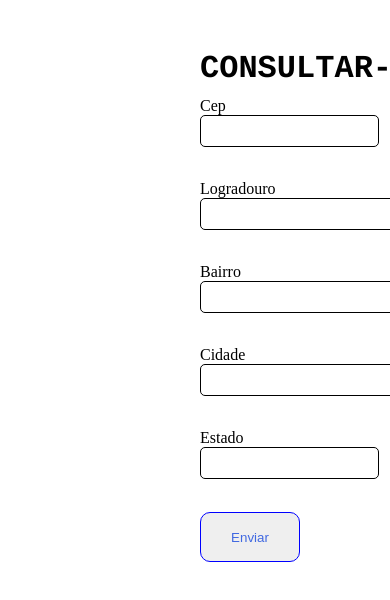
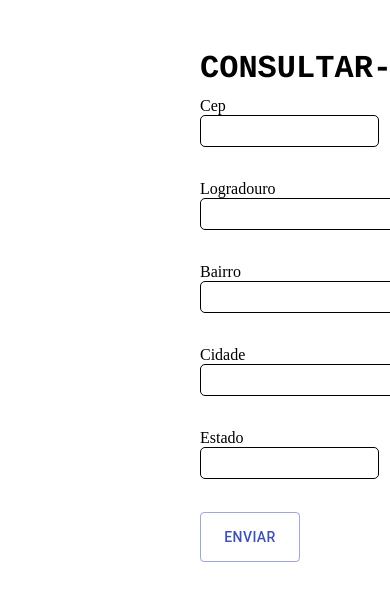
Before and after one commit to FERREIRAASGARUK/Consultar-cep, a React (Create React App) app: page / in a window 390 px wide. Shown: the top 600 px of the page. Built offline with nearby package versions, Linux system fonts and the light colour scheme.

Commit message:
aplicando responsividade

```diff
--- a/package.json
+++ b/package.json
@@ -3,6 +3,7 @@
   "version": "0.1.0",
   "private": true,
   "dependencies": {
+    "@material-ui/core": "^4.11.4",
     "@testing-library/jest-dom": "^5.11.4",
     "@testing-library/react": "^11.1.0",
     "@testing-library/user-event": "^12.1.10",
--- a/src/App.js
+++ b/src/App.js
@@ -1,44 +1,46 @@
-import './App.css';
-import { Formik, Field, Form, ErrorMessage } from 'formik';
-import React, { useEffect, useState } from 'react';
+import "./App.css";
+import { Formik, Field, Form, ErrorMessage } from "formik";
+import React, { useState } from "react";
+import Button from "@material-ui/core/Button";
 // import * as Yup from 'yup';
 
-
 function App() {
-  const [campos, setCampos] = useState()
-
+  const [campos, setCampos] = useState();
 
   function fillFields(props) {
-    console.log(props)
+    console.log(props);
   }
-
 
   return (
     <div className="App">
       <h1 className="title">CONSULTAR-CEP</h1>
 
+      <Formik
+        initialValues={{
+          Cep: "",
+          Logradouro: "",
+          Bairro: "",
+          Cidade: "",
+          Estado: "",
+        }}
+        onSubmit={(values) => {
+          fetch(`https://viacep.com.br/ws/${values.Cep}/json`, {
+            method: "GET",
+            mode: "cors",
+            cache: "default",
+          }).then((response) => {
+            response.json().then((data) => {
+              setCampos(data);
+            });
+          });
 
-      <Formik
-        initialValues={{ Cep: '', Logradouro: '', Bairro: '', Cidade: '', Estado: '' }}
-
-        onSubmit={values => {
-
-          fetch(`https://viacep.com.br/ws/${values.Cep}/json`, {
-            method: 'GET',
-            mode: 'cors',
-            cache: 'default'
-          }).then(response => { response.json().then(data => { setCampos(data) }) })
-
-          values.Logradouro = campos.logradouro
-          values.Bairro = campos.bairro
-          values.Cidade = campos.localidade
-          values.Estado = campos.uf
-
+          values.Logradouro = campos.logradouro;
+          values.Bairro = campos.bairro;
+          values.Cidade = campos.localidade;
+          values.Estado = campos.uf;
         }}
       >
         <Form className="formulario">
-
-
           <label htmlFor="Cep">Cep</label>
           <Field className="campo" name="Cep" type="text" />
           <ErrorMessage className="a" name="Cep" />
@@ -59,11 +61,19 @@ function App() {
           <Field className="campo" name="Estado" type="text" />
           <ErrorMessage name="Estado" />
 
-          <button className="botao" onClick={() => { fillFields(campos) }} type="submit">Enviar</button>
+          <Button
+            className="botao"
+            variant="outlined"
+            color="primary"
+            onClick={() => {
+              fillFields(campos);
+            }}
+            type="submit"
+          >
+            Enviar
+          </Button>
         </Form>
       </Formik>
-
-
     </div>
   );
 }
```
Also changed, not shown: 1 other file (tests, documents, lock files or other folders).
